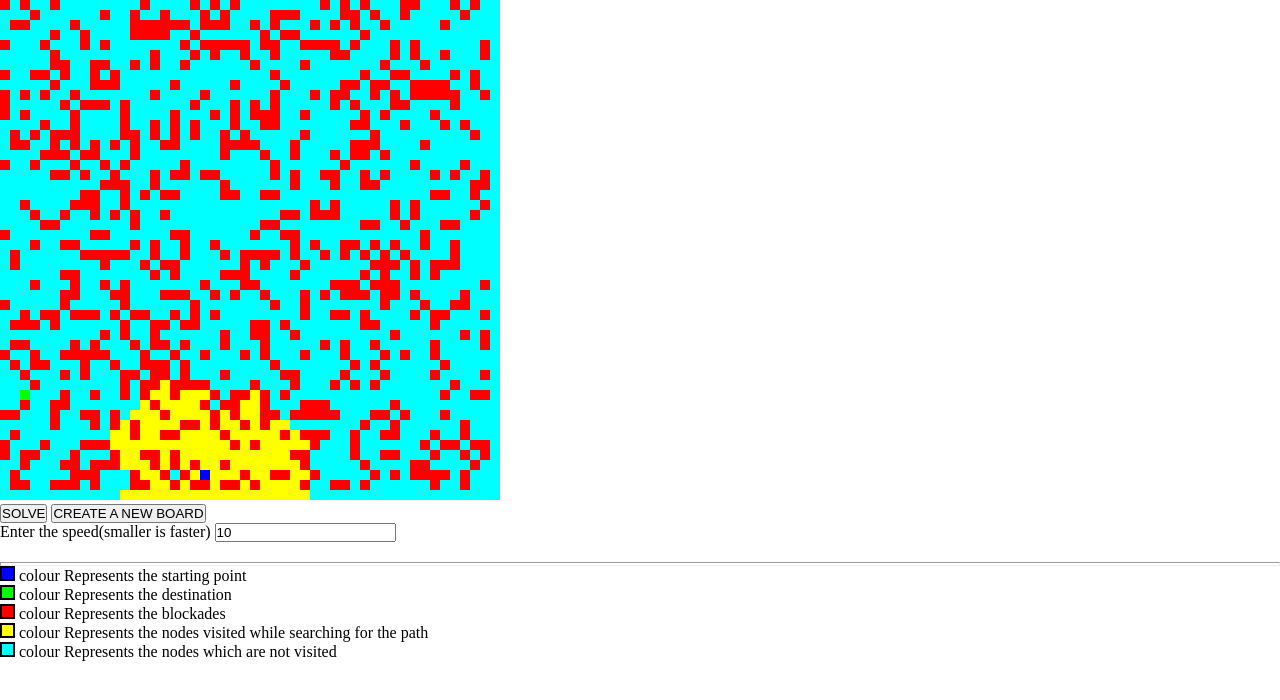
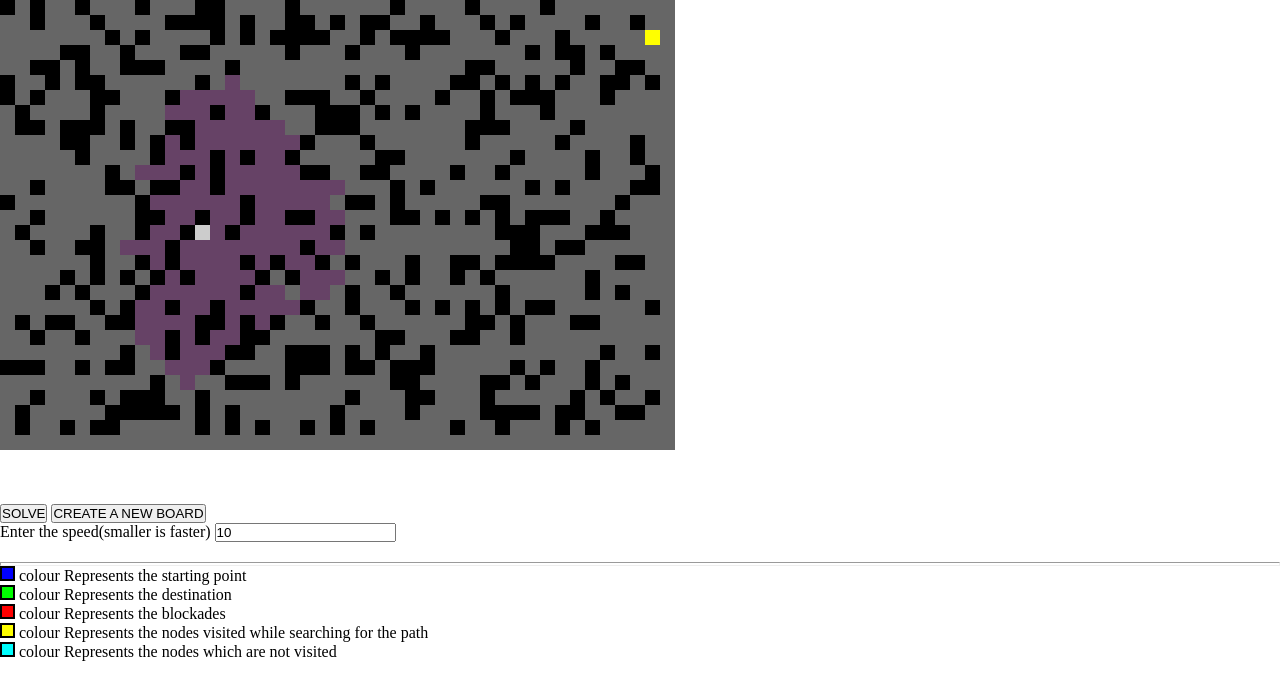
Before and after one commit to Krishnasai3cks/path-finder, a plain HTML site: page index.html in a window 1280 px wide. Both pictures are taken after a click on the button "SOLVE". Drawn offline with Linux system fonts and the light colour scheme.

Commit message:
new commit

```diff
--- a/commonconstants.js
+++ b/commonconstants.js
@@ -1,15 +1,23 @@
 let canvas = document.getElementById("canvas");
 let ctx = canvas.getContext("2d");
 let drawingSpeed = 10;
-let blockSize = 10;
+let blockSize = 15;
 let startX, startY;
 var gridSize = 4;
 let showpath = false;
 var grid = [];
 let visited = {};
-let numRows = 50;
-let numCols = 50;
-let canvaswidth = numRows * blockSize;
+let numRows = 30;
+let numCols = 45;
+let colours = {
+    start: "rgba(255,255,255,0.8)",
+    end: "yellow",
+    unvisited: "rgba(255,255,255,0.4)",
+    visited: "rgba(255,165,255,0.4)",
+    blockade: "rgba(0,0,0,0.5)",
+    path: "rgba(150,150,150,0.5)",
+};
+let canvaswidth = numCols * blockSize;
 let canvasheight = numRows * blockSize;
 let blockadeList = ["random", "zigzag", "customized"];
 let blockadeType = 1;
--- a/index.html
+++ b/index.html
@@ -10,7 +10,7 @@
 
 <body>
     <div id="container">
-        <canvas id="canvas" width="700" height="500"></canvas>
+        <canvas id="canvas" width="900" height="500"></canvas>
     </div>
     <button onclick="startSolving()">SOLVE</button>
     <button onclick="createBoard()">CREATE A NEW BOARD</button>
--- a/script.js
+++ b/script.js
@@ -47,15 +47,19 @@ var findShortestPath = async function(startCoordinates, grid) {
 };
 
 var locationStatus = async function(location, grid) {
-    var gridSize = grid.length;
+    // var gridSize = grid.length;
     var dft = location.distanceFromTop;
     var dfl = location.distanceFromLeft;
 
     if (
+        // location.distanceFromLeft < 0 ||
+        // location.distanceFromLeft >= gridSize ||
+        // location.distanceFromTop < 0 ||
+        // location.distanceFromTop >= gridSize
         location.distanceFromLeft < 0 ||
-        location.distanceFromLeft >= gridSize ||
+        location.distanceFromLeft >= numCols ||
         location.distanceFromTop < 0 ||
-        location.distanceFromTop >= gridSize
+        location.distanceFromTop >= numRows
     ) {
         return "Invalid";
     } else if (grid[dft][dfl] === "e") {
@@ -108,7 +112,7 @@ async function startSolving() {
         ctx.fillStyle = "black";
         ctx.font = "30px sans-serif";
         ctx.fillText("The destination cannot be reached.", 20, canvasheight / 2);
-    }
+    } else {
         pathCoordinates = [
             [startX, startY]
         ];
@@ -132,25 +136,26 @@ async function startSolving() {
         }
         await drawPath();
     }
+}
 draw();
 async function draw() {
     if (grid) {
         ctx.fillStyle = "black";
         ctx.fillRect(0, 0, canvaswidth, canvasheight);
-        for (let i = 0; i < numCols; i++) {
-            for (let j = 0; j < numRows; j++) {
+        for (let i = 0; i < numRows; i++) {
+            for (let j = 0; j < numCols; j++) {
+                let topDis = i * blockSize;
                 let leftDis = j * blockSize;
-                let topDis = i * blockSize;
                 if (startX == i && startY == j) {
-                    ctx.fillStyle = "blue";
+                    ctx.fillStyle = colours["start"];
                 } else if (endX == i && endY == j) {
-                    ctx.fillStyle = "lime";
+                    ctx.fillStyle = colours["end"];
                 } else if (grid[i] && grid[i][j] == "#") {
-                    ctx.fillStyle = "red";
+                    ctx.fillStyle = colours["blockade"];
                 } else if (grid[i] && grid[i][j] == "Visited") {
-                    ctx.fillStyle = "yellow";
+                    ctx.fillStyle = colours["visited"];
                 } else {
-                    ctx.fillStyle = "cyan";
+                    ctx.fillStyle = colours["unvisited"];
                 }
                 ctx.fillRect(leftDis, topDis, blockSize, blockSize);
             }
@@ -162,9 +167,9 @@ function sleep(ms) {
     return new Promise((resolve) => setTimeout(resolve, ms));
 }
 async function drawPath() {
-    for (let i = 0; i < pathCoordinates.length; i++) {
+    for (let i = 1; i < pathCoordinates.length - 1; i++) {
         await sleep(drawingSpeed);
-        ctx.fillStyle = "orange";
+        ctx.fillStyle = colours["path"];
         ctx.fillRect(
             pathCoordinates[i][1] * blockSize,
             pathCoordinates[i][0] * blockSize,
```
Lines whose indentation alone changed are shown as unchanged.
